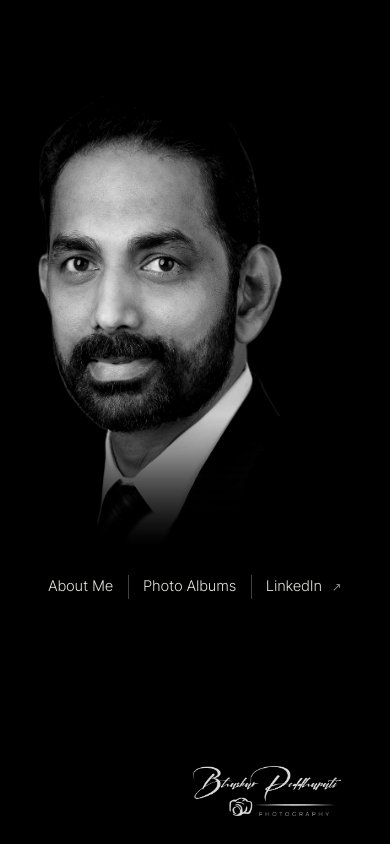
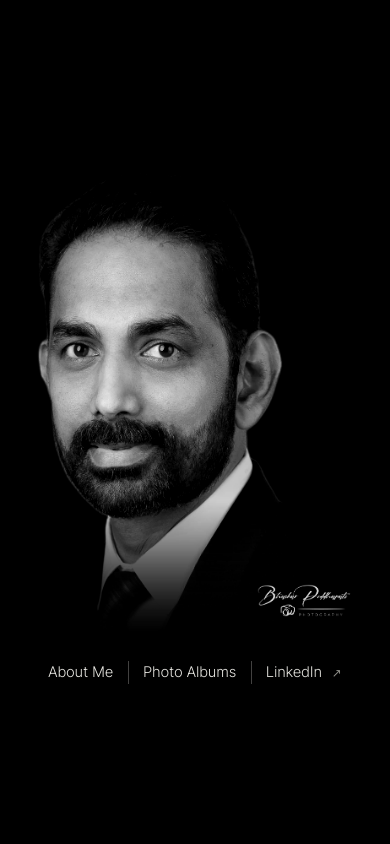
Before and after one commit to bpeddhapati/peddhapati.com, a plain HTML site: page index.html in a window 390 px wide. Drawn offline with Linux system fonts and the light colour scheme.

Commit message:
Add files via upload

```diff
--- a/index.html
+++ b/index.html
@@ -81,15 +81,15 @@ body.on-home, body.on-home main { background:#000; }
 .side-nav .arr { font-size:.8em; color:var(--muted); }
 
 .hero-portrait { position:relative; margin:0; align-self:end; justify-self:start; height:100%; display:flex; align-items:flex-end; }
-.hero-portrait img {
+.hero-portrait .photo {
   display:block; height:min(94vh,1100px); height:min(94svh,1100px); width:auto; max-width:100%; object-fit:contain; object-position:bottom left;
   filter:grayscale(1) contrast(1.12) brightness(.92);
 }
 .hero-portrait { padding-bottom:4vh; padding-bottom:4svh; }
-.hero-portrait img { height:min(95.2vh,1125px); height:min(95.2svh,1125px); }
-.home .foot {
-  position:absolute; right:11%; bottom:calc(2rem + env(safe-area-inset-bottom)); margin:0; z-index:3; line-height:0;
-}
+.hero-portrait .photo { height:min(95.2vh,1125px); height:min(95.2svh,1125px); }
+/* logo pinned to the headshot's lower-right corner: it scales and moves with the photo */
+.portrait-wrap { position:relative; display:block; line-height:0; }
+.hero-portrait .logo { position:absolute; right:10%; bottom:4%; width:24%; z-index:2; }
 
 @media (max-width:1100px) { .side-nav .n { display:none; } .side-nav li { padding:0 1rem; } }
 
@@ -164,13 +164,11 @@ footer { padding:2rem 8% calc(2.5rem + env(safe-area-inset-bottom)); border-top:
 
 /* ---------- portrait / small screens ---------- */
 @media (max-width:820px) and (orientation:portrait) {
-  .home { grid-template-columns:1fr; grid-template-rows:auto auto; align-content:start; }
+  .home { grid-template-columns:1fr; grid-template-rows:auto auto; align-content:center; padding-bottom:4svh; }
   .hero-portrait { grid-row:1; justify-self:center; height:auto; margin-top:4.5rem; }
-  .hero-text { left:0; grid-row:2; align-self:start; justify-self:center; margin-top:1.5rem; padding:0 6% 6rem; }
-  .home .logo { width:min(152px,40vw); }
-  .hero-portrait { padding-bottom:0; margin-top:2.5rem; }
-  .hero-portrait img { height:min(60.6svh,562px); }
-  .home .foot { right:12%; bottom:calc(1.6rem + env(safe-area-inset-bottom)); }
+  .hero-text { left:0; grid-row:2; align-self:start; justify-self:center; margin-top:1.5rem; padding:0 6%; }
+  .hero-portrait { padding-bottom:0; margin-top:0; }
+  .hero-portrait .photo { height:min(60.6svh,562px); }
   .side-nav li { padding:0 .9rem; }
   .side-nav .n { display:none; }
   .bar .mark { letter-spacing:.28em; }
@@ -195,9 +193,7 @@ footer { padding:2rem 8% calc(2.5rem + env(safe-area-inset-bottom)); border-top:
   .side-nav a { font-size:.86rem; }
   .side-nav li { padding:0 .75rem; }
   .hero-text { padding-left:3%; }
-  .home .logo { width:104px; }
   .hero-portrait { padding-bottom:0; }
-  .home .foot { right:7%; bottom:1rem; }
   .grid { grid-template-columns:repeat(4,minmax(0,1fr)); gap:.75rem; }
   .tile .cap { min-height:2.2rem; padding:0 2.2rem; }
   .tile .ico { left:.7rem; width:1rem; height:1rem; }
@@ -231,9 +227,11 @@ footer { padding:2rem 8% calc(2.5rem + env(safe-area-inset-bottom)); border-top:
       </nav>
     </div>
     <figure class="hero-portrait">
-      <img src="portrait.webp" alt="Portrait of Bhaskar Peddhapati" width="923" height="1190">
+      <span class="portrait-wrap">
+        <img class="photo" src="portrait.webp" alt="Portrait of Bhaskar Peddhapati" width="923" height="1190">
+        <img class="logo" src="logo.png" alt="Bhaskar Peddhapati Photography logo">
+      </span>
     </figure>
-    <p class="foot"><img class="logo" src="logo.png" alt="Bhaskar Peddhapati logo"></p>
   </header>
 
   <!-- About -->
```
